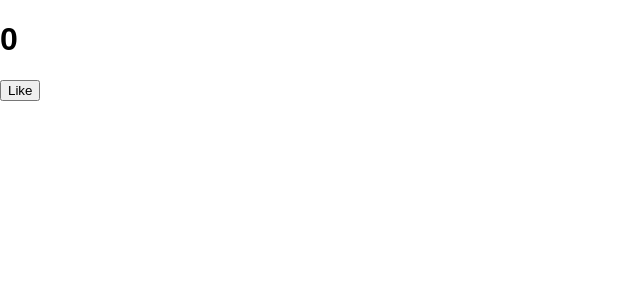
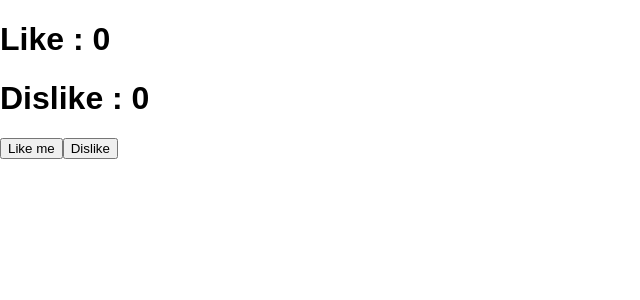
Before and after one commit to poomer123/react-basic, a React (Create React App) app: page / in a window 1280 px wide. Shown: the top 300 px of the page, without its empty margins (0-640 px from the left). Built offline with nearby package versions, Linux system fonts and the light colour scheme.

Commit message:
เทคนิคการจัดการ State ที่อยู่ต่าง Component โดยใช้ props

```diff
--- a/src/App.js
+++ b/src/App.js
@@ -1,25 +1,36 @@
 import React, { Component } from 'react'
+import LikeButton from './LikeButton'
 
 class App extends Component {
 
-  state = { likeMe: 0}
+  state = { likeMe: 0, disLike: 0}
 
 
   render() {
     return (
       <div className="App">
-        <h1>{this.state.likeMe}</h1>
-        <button onClick={this.click}>Like</button>
+        <h1>Like : {this.state.likeMe}</h1>
+        <h1>Dislike : {this.state.disLike}</h1>
+        <LikeButton onClickLike={this.click} like="{true}" />
+        <LikeButton onClickLike={this.click} />
       </div>
     )
   }
 
-  click = () => {
-    this.setState((prevState) => {
-      return {
-        likeMe: prevState.likeMe + 1
-      }
-    })
+  click = (like) => {
+    if(like) {
+      this.setState((prevState) => {
+        return {
+          likeMe: prevState.likeMe + 1
+        }
+      })
+    } else {
+      this.setState((prevState) => {
+        return {
+          disLike: prevState.disLike + 1
+        }
+      })
+    }
   }
 
 }
--- /dev/null
+++ b/src/LikeButton.js
@@ -0,0 +1,16 @@
+import React, { Component } from 'react'
+
+class Likebutton extends Component {
+    render() {
+        return (
+            <button onClick={this.handleClick}>{this.props.like ? 'Like me' : 'Dislike'}</button>
+        )
+    }
+
+    handleClick = () => {
+        this.props.onClickLike(this.props.like)
+    }
+
+}
+
+export default Likebutton
```
